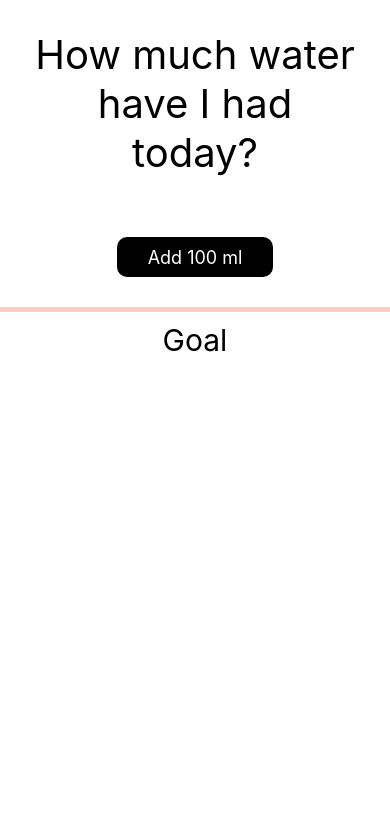
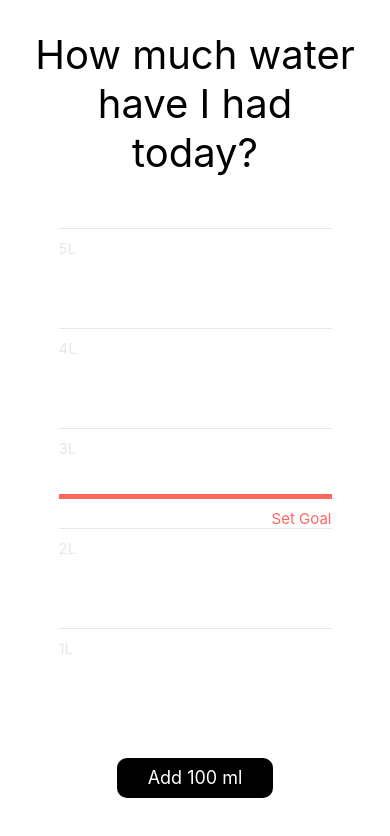
Before and after one commit to riya-n/water-tracker, a React Native app in the folder WaterTracker/: screen / in a window 390 px wide. Shown: the top 836 px of the page. Built offline with nearby package versions, Linux system fonts and the light colour scheme.

Commit message:
add set goal

```diff
--- a/WaterTracker/WaterTracker.js
+++ b/WaterTracker/WaterTracker.js
@@ -1,3 +1,4 @@
+/* eslint-disable react-native/no-inline-styles */
 import React from 'react';
 import {
   NativeModules,
@@ -7,10 +8,13 @@ import {
   StyleSheet,
   View,
   Dimensions,
+  Modal,
+  TextInput,
 } from 'react-native';
 
 const WIDTH = Dimensions.get('window').width;
 const HEIGHT = Dimensions.get('window').height;
+const BASE_HEIGHT = -HEIGHT * 0.7 + 30;
 
 const {UIManager} = NativeModules;
 
@@ -19,23 +23,125 @@ UIManager.setLayoutAnimationEnabledExperimental &&
 
 export default class WaterTracker extends React.Component {
   state = {
-    h: 0,
+    barHeight: 0,
+    goalHeight: BASE_HEIGHT + 230,
+    goalReached: false,
+    isModalVisible: false,
+    goalText: '',
   };
+
   _onPress = () => {
     LayoutAnimation.spring();
-    this.setState({h: this.state.h + 0.1});
+
+    if (this.state.barHeight + 0.1 > 5.3) {
+      console.log('tooo biggg');
+    } else {
+      this.setState({
+        barHeight: this.state.barHeight + 0.1,
+        goalHeight: -HEIGHT * 0.4,
+      });
+    }
+
+    if (this.state.barHeight > 1) {
+      this.setState({
+        goalReached: true,
+      });
+    }
+  };
+
+  _onPressForModal = () => {
+    this.setState({
+      isModalVisible: !this.state.isModalVisible,
+    });
+
+    // TODO add validation checks for number
+    if (this.state.goalText !== '') {
+      this.setState({
+        goalHeight: BASE_HEIGHT + this.state.goalText * 100,
+        goalText: '',
+      });
+    }
+  };
+
+  _setText = (value) => {
+    this.setState({
+      goalText: value,
+    });
   };
 
   render() {
     return (
       <View style={styles.container}>
         <Text style={styles.title}>How much water have I had today?</Text>
-        <TouchableOpacity onPress={this._onPress} style={styles.button}>
-          <Text style={styles.buttonText}>Add 100 ml</Text>
-        </TouchableOpacity>
-        <View style={[styles.bar, {height: this.state.h * 100}]} />
-        <View style={styles.line}>
-          <Text style={styles.subtitle}>Goal</Text>
+
+        <Modal
+          animationType="fade"
+          transparent={true}
+          visible={this.state.isModalVisible}>
+          <View style={styles.centeredView}>
+            <View style={styles.modalView}>
+              <TextInput
+                style={styles.input}
+                onChangeText={(value) => this._setText(value)}
+                value={this.state.goalText}
+                placeholder="e.g., 2.3"
+              />
+              <Text style={styles.modalText}>L</Text>
+
+              <TouchableOpacity
+                onPress={this._onPressForModal}
+                style={styles.button}>
+                <Text style={styles.buttonText}>Set New Goal</Text>
+              </TouchableOpacity>
+            </View>
+          </View>
+        </Modal>
+
+        <View
+          style={[
+            styles.goalLine,
+            {
+              bottom: this.state.goalHeight,
+              borderTopColor: this.state.goalReached ? '#2ECC40' : '#FF4136',
+            },
+          ]}>
+          <TouchableOpacity onPress={this._onPressForModal}>
+            <Text
+              style={[
+                styles.subtitle,
+                {color: this.state.goalReached ? '#2ECC40' : '#FF4136'},
+              ]}>
+              Set Goal
+            </Text>
+          </TouchableOpacity>
+        </View>
+
+        <View style={[styles.markerLine, {bottom: BASE_HEIGHT + 500}]}>
+          <Text style={styles.markerText}>5L</Text>
+        </View>
+
+        <View style={[styles.markerLine, {bottom: BASE_HEIGHT + 400}]}>
+          <Text style={styles.markerText}>4L</Text>
+        </View>
+
+        <View style={[styles.markerLine, {bottom: BASE_HEIGHT + 300}]}>
+          <Text style={styles.markerText}>3L</Text>
+        </View>
+
+        <View style={[styles.markerLine, {bottom: BASE_HEIGHT + 200}]}>
+          <Text style={styles.markerText}>2L</Text>
+        </View>
+
+        <View style={[styles.markerLine, {bottom: BASE_HEIGHT + 100}]}>
+          <Text style={styles.markerText}>1L</Text>
+        </View>
+
+        <View style={styles.trackerContainer}>
+          <View style={[styles.bar, {height: this.state.barHeight * 100}]} />
+
+          <TouchableOpacity onPress={this._onPress} style={styles.button}>
+            <Text style={styles.buttonText}>Add 100 ml</Text>
+          </TouchableOpacity>
         </View>
       </View>
     );
@@ -53,16 +159,28 @@ const styles = StyleSheet.create({
     fontSize: 40,
   },
   subtitle: {
-    textAlign: 'center',
+    textAlign: 'right',
     marginVertical: 10,
-    fontSize: 30,
+    fontSize: 15,
+    zIndex: 999,
+  },
+  goalLine: {
+    width: WIDTH * 0.7,
+    borderTopWidth: 5,
+    position: 'absolute',
+    zIndex: 999,
+    opacity: 0.8,
+  },
+  trackerContainer: {
+    position: 'absolute',
+    bottom: -HEIGHT * 0.7,
   },
   bar: {
     backgroundColor: '#ADD8E6',
     width: WIDTH * 0.3,
     borderRadius: 10,
     marginTop: 30,
-    justifyContent: 'flex-start',
+    alignSelf: 'center',
   },
   button: {
     backgroundColor: 'black',
@@ -77,9 +195,53 @@ const styles = StyleSheet.create({
     color: 'white',
     fontSize: 18,
   },
-  line: {
-    width: WIDTH,
-    borderTopWidth: 5,
-    borderTopColor: '#FFCCCB',
+  markerLine: {
+    width: WIDTH * 0.7,
+    borderTopWidth: 1,
+    borderTopColor: '#DDDDDD',
+    opacity: 0.7,
+    position: 'absolute',
+  },
+  markerText: {
+    textAlign: 'left',
+    color: '#DDDDDD',
+    marginVertical: 10,
+    fontSize: 15,
+  },
+  centeredView: {
+    flex: 1,
+    justifyContent: 'center',
+    alignItems: 'center',
+    marginTop: 22,
+  },
+  modalView: {
+    margin: 20,
+    backgroundColor: 'white',
+    borderRadius: 20,
+    padding: 35,
+    alignItems: 'center',
+    shadowColor: '#000',
+    shadowOffset: {
+      width: 0,
+      height: 2,
+    },
+    shadowOpacity: 0.25,
+    shadowRadius: 3.84,
+    elevation: 5,
+  },
+  openButton: {
+    backgroundColor: '#F194FF',
+    borderRadius: 20,
+    padding: 10,
+    elevation: 2,
+  },
+  textStyle: {
+    color: 'white',
+    fontWeight: 'bold',
+    textAlign: 'center',
+  },
+  modalText: {
+    marginBottom: 15,
+    textAlign: 'center',
   },
 });
--- a/WaterTracker/package.json
+++ b/WaterTracker/package.json
@@ -12,7 +12,8 @@
   "dependencies": {
     "react": "16.13.1",
     "react-native": "0.63.1",
-    "react-native-animated-charts": "0.0.5"
+    "react-native-animated-charts": "0.0.5",
+    "react-native-modal": "^11.5.6"
   },
   "devDependencies": {
     "@babel/core": "^7.8.4",
```
Also changed, not shown: 1 other file (tests, documents, lock files or other folders).
